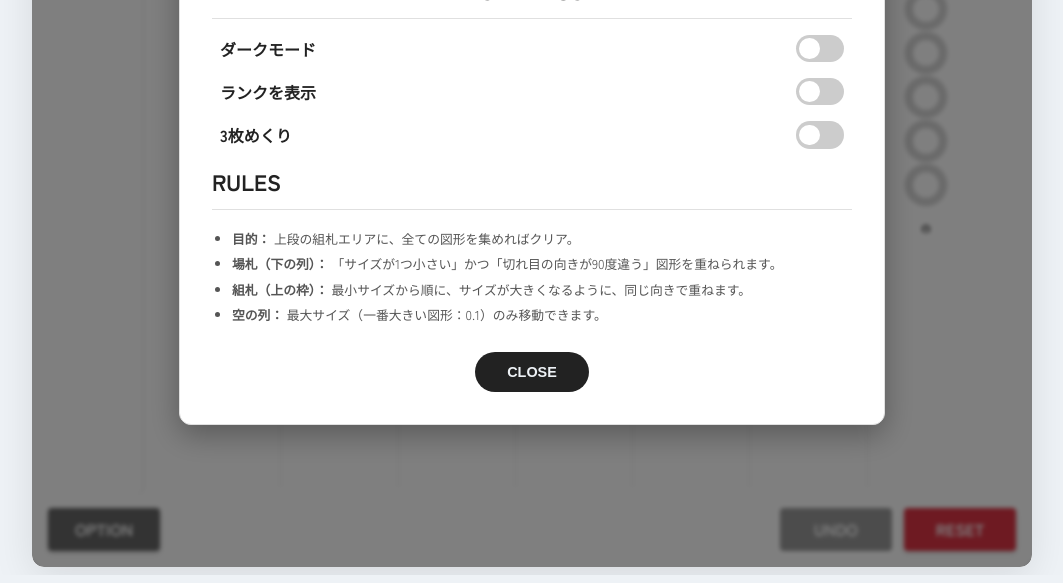
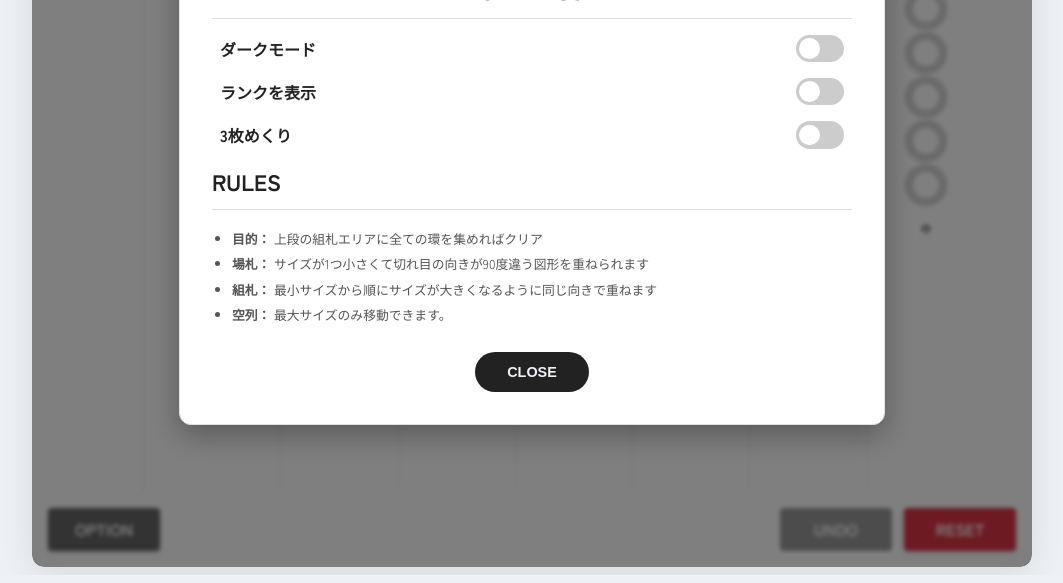
Before and after one commit to saikoro-2357/Clondike, a plain HTML site: page index.html in a window 1280 px wide. Both pictures are taken after a click on the button "OPTION". Shown: the part 217-800 px from the top of the page, without its empty margins (108-1171 px from the left). Drawn offline with Linux system fonts and the light colour scheme.

Commit message:
Update index.html

```diff
--- a/index.html
+++ b/index.html
@@ -552,10 +552,10 @@
 
                     <h2>RULES</h2>
                     <ul>
-                        <li><strong>目的：</strong> 上段の組札エリアに、全ての図形を集めればクリア。</li>
-                        <li><strong>場札（下の列）：</strong> 「サイズが1つ小さい」かつ「切れ目の向きが90度違う」図形を重ねられます。</li>
-                        <li><strong>組札（上の枠）：</strong> 最小サイズから順に、サイズが大きくなるように、同じ向きで重ねます。</li>
-                        <li><strong>空の列：</strong> 最大サイズ（一番大きい図形：0.1）のみ移動できます。</li>
+                        <li><strong>目的：</strong> 上段の組札エリアに全ての環を集めればクリア</li>
+                        <li><strong>場札：</strong> サイズが1つ小さくて切れ目の向きが90度違う図形を重ねられます</li>
+                        <li><strong>組札：</strong> 最小サイズから順にサイズが大きくなるように同じ向きで重ねます</li>
+                        <li><strong>空列：</strong> 最大サイズのみ移動できます。</li>
                     </ul>
                 </div>
                 <button class="modal-close" onclick="closeOption()">CLOSE</button>
@@ -716,9 +716,9 @@
 
         function shareOnX() {
             const timeStr = formatTime(elapsedSeconds);
-            const text = `視力検査ソリティアをクリアしました！ タイム: ${timeStr} #視力検査ソリティア`;
+            const text = `視力検査ソリティア<\br>Time:${timeStr}<\br>#視力検査ソリティア`;
             const url = window.location.href;
-            const intent = `https://twitter.com/intent/tweet?text=${encodeURIComponent(text)}&url=${encodeURIComponent(url)}`;
+            const intent = `https://twitter.com/intent/tweet?text=${encodeURIComponent(text)}<\br>url=${encodeURIComponent(url)}`;
             window.open(intent, '_blank');
         }
 
```
